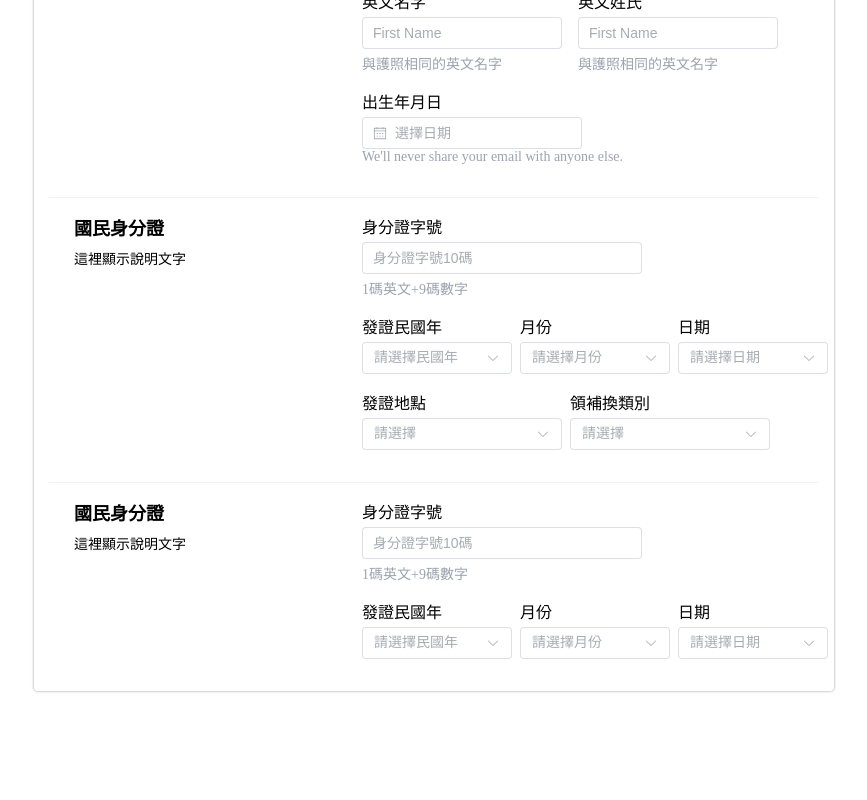
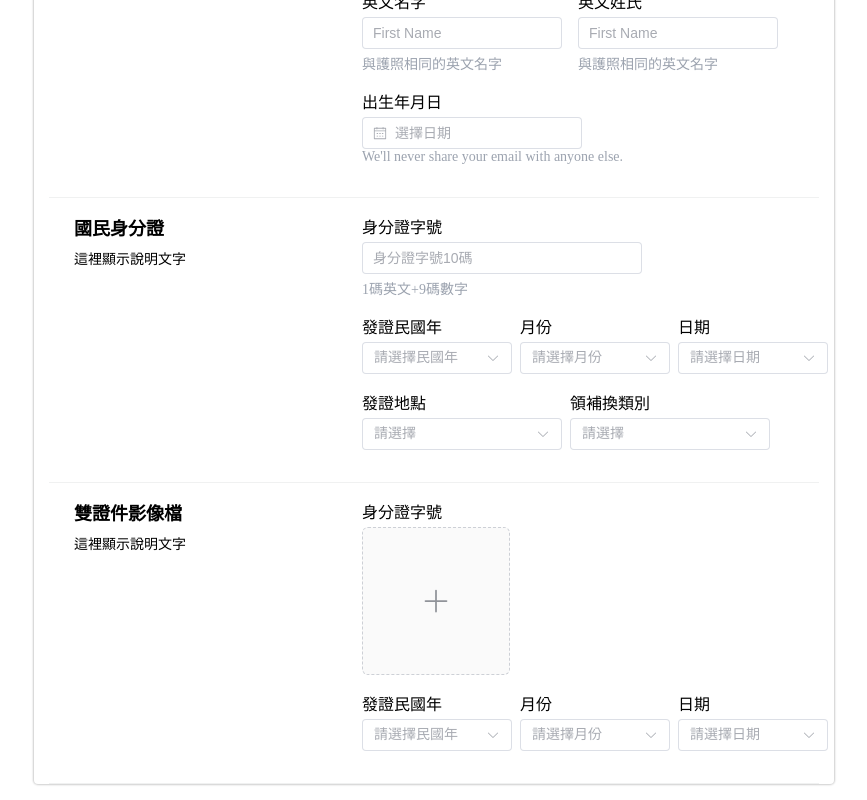
Before and after one commit to Gashapon-Team/site-frontend-vue-element-plus, a Vue app: page /handlers/KYCvarify in a window 1280 px wide. Shown: the part 442-1242 px from the top of the page, without its empty margins (206-1073 px from the left). Before the commit the page ends 1149 px from the top, so only its background shows below. Built offline with nearby package versions, Linux system fonts and the light colour scheme.

Commit message:
fix: route fix

```diff
--- /dev/null
+++ b/src/components/input/uploadInput.vue
@@ -0,0 +1,95 @@
+<template>
+  <div class="custom_input">
+    <div class="mb-1">{{ label }}</div>
+    <!--  <el-select
+        v-model="value"
+        class="mr-2"
+        :class="classes"
+        placement="top"
+        :placeholder="placeholder">
+        <el-option
+          v-for="item in options"
+          :key="item.value"
+          :label="item.label"
+          :value="item.value"
+        />
+      </el-select> -->
+
+    <el-upload action="#" list-type="picture-card" :auto-upload="false">
+      <el-icon><Plus /></el-icon>
+
+      <template #file="{ file }">
+        <div>
+          <img class="el-upload-list__item-thumbnail" :src="file.url" alt="" />
+          <span class="el-upload-list__item-actions">
+            <span class="el-upload-list__item-preview" @click="handlePictureCardPreview(file)">
+              <el-icon><zoom-in /></el-icon>
+            </span>
+            <span
+              v-if="!disabled"
+              class="el-upload-list__item-delete"
+              @click="handleDownload(file)"
+            >
+              <el-icon><Download /></el-icon>
+            </span>
+            <span v-if="!disabled" class="el-upload-list__item-delete" @click="handleRemove(file)">
+              <el-icon><Delete /></el-icon>
+            </span>
+          </span>
+        </div>
+      </template>
+    </el-upload>
+
+    <el-dialog v-model="dialogVisible">
+      <img w-full :src="dialogImageUrl" alt="Preview Image" />
+    </el-dialog>
+    <!-- <div class="tips">{{ tips }}</div> -->
+  </div>
+</template>
+
+<script setup>
+import { defineProps, ref } from 'vue'
+// import { UploadFilled } from '@element-plus/icons-vue'
+import { Delete, Download, Plus, ZoomIn } from '@element-plus/icons-vue'
+
+// import { UploadFile } from 'element-plus'
+
+const dialogImageUrl = ref('')
+const dialogVisible = ref(false)
+const disabled = ref(false)
+
+const handleRemove = (file) => {
+  console.log(file)
+}
+
+const handlePictureCardPreview = (file) => {
+  dialogImageUrl.value = file.url
+  dialogVisible.value = true
+}
+
+const handleDownload = (file) => {
+  console.log(file)
+}
+
+const props = defineProps({
+  label: {
+    type: String,
+    default: ''
+  },
+  placeholder: {
+    type: String,
+    default: ''
+  },
+  tips: {
+    type: String,
+    default: ''
+  },
+  classes: {
+    type: String,
+    default: ''
+  }
+})
+</script>
+
+<style>
+</style>
--- a/src/components/menu/SideMenu.vue
+++ b/src/components/menu/SideMenu.vue
@@ -38,7 +38,7 @@ const sidemenus = reactive([
     icon: 'Avatar',
     subItem: [
       { title: '基本資料設定', path: '/homepage/basedata' },
-      { title: '實名認證(KYC)', path: '/homepage/varifyName' },
+      { title: '實名認證(KYC)', path: '/handlers/KYCvarify' },
       { title: '商店' },
       { title: '帳戶餘額/提領' },
       { title: '發票/對帳單' },
@@ -81,6 +81,7 @@ const sidemenus = reactive([
 const router = useRouter();
 
 const changePageTo = function (thisPath) {
+  console.log('thisPath', thisPath)
   if(thisPath) router.push(thisPath)
 }
 function componentInSidemenu(ifHasSubMenu) {
--- a/src/views/handlers/KYCvarify.vue
+++ b/src/views/handlers/KYCvarify.vue
@@ -96,6 +96,7 @@
                   :classes="'input--sm'"
                 ></SelectInput>
               </div>
+
             </div>
           </div>
 
@@ -103,16 +104,21 @@
           <!-- 雙證件影像檔 -->
           <div class="KYCvarify__section">
             <div class="title">
-              <h4>國民身分證</h4>
+              <h4>雙證件影像檔</h4>
               <p>這裡顯示說明文字</p>
             </div>
             <div class="content">
-              <DefaultInput
+              <UploadInput
+              :label="'身分證字號'"
+                :placeholder="'身分證字號10碼'"
+                :tips="'1碼英文+9碼數字'"
+                :classes="'input--md'"></UploadInput>
+              <!-- <DefaultInput
                 :label="'身分證字號'"
                 :placeholder="'身分證字號10碼'"
                 :tips="'1碼英文+9碼數字'"
                 :classes="'input--md'"
-              ></DefaultInput>
+              ></DefaultInput> -->
 
               <div class="d-flex">
                 <SelectInput
@@ -135,6 +141,8 @@
               </div>
             </div>
           </div>
+          <div class="line line--full"></div>
+
         </div>
       </div>
     </div>
@@ -145,9 +153,11 @@ import Progressbar from '../../components/progressbar/Progressbar.vue'
 import DefaultInput from '../../components/input/defaultInput.vue'
 import DatePickerInput from '../../components/input/datepickerInput.vue'
 import SelectInput from '../../components/input/selectInput.vue'
+import UploadInput from '../../components/input/uploadInput.vue'
+
 import { defineComponent, ref } from 'vue'
 
-defineComponent({ Progressbar, DefaultInput, DatePickerInput, SelectInput })
+defineComponent({ Progressbar, DefaultInput, DatePickerInput, SelectInput, UploadInput })
 </script>
 <style lang="scss" scoped>
 @import '../../style/main.scss';
--- a/src/views/varifyName.vue
+++ b/src/views/varifyName.vue
@@ -33,7 +33,7 @@
   </div>
 </template>
 <script setup>
-import KYCHandlePage from './KYCHandlePage.vue'
+import KYCHandlePage from './handlers/KYCvarify.vue'
 import { useRouter } from 'vue-router';
 
 const router = useRouter();
```
Also changed, not shown: src/router/index.js (+4 -4 lines).
